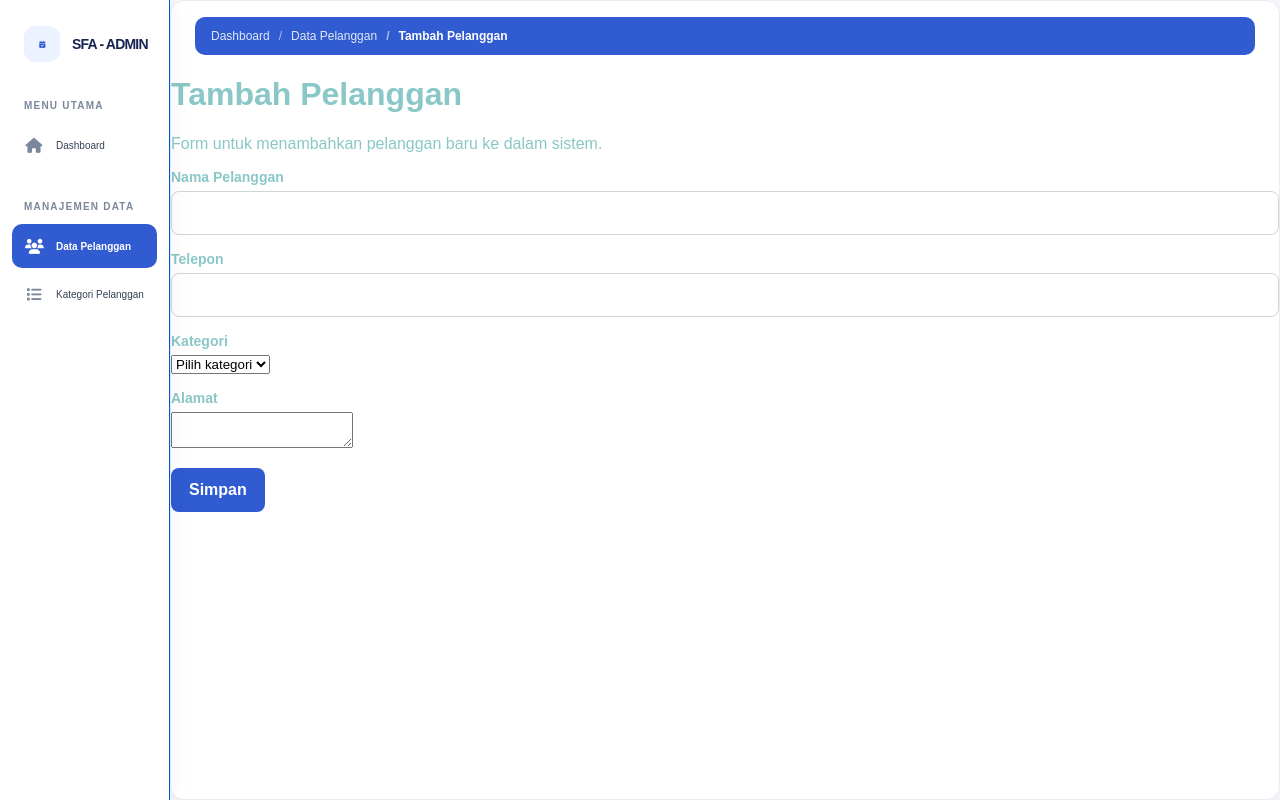
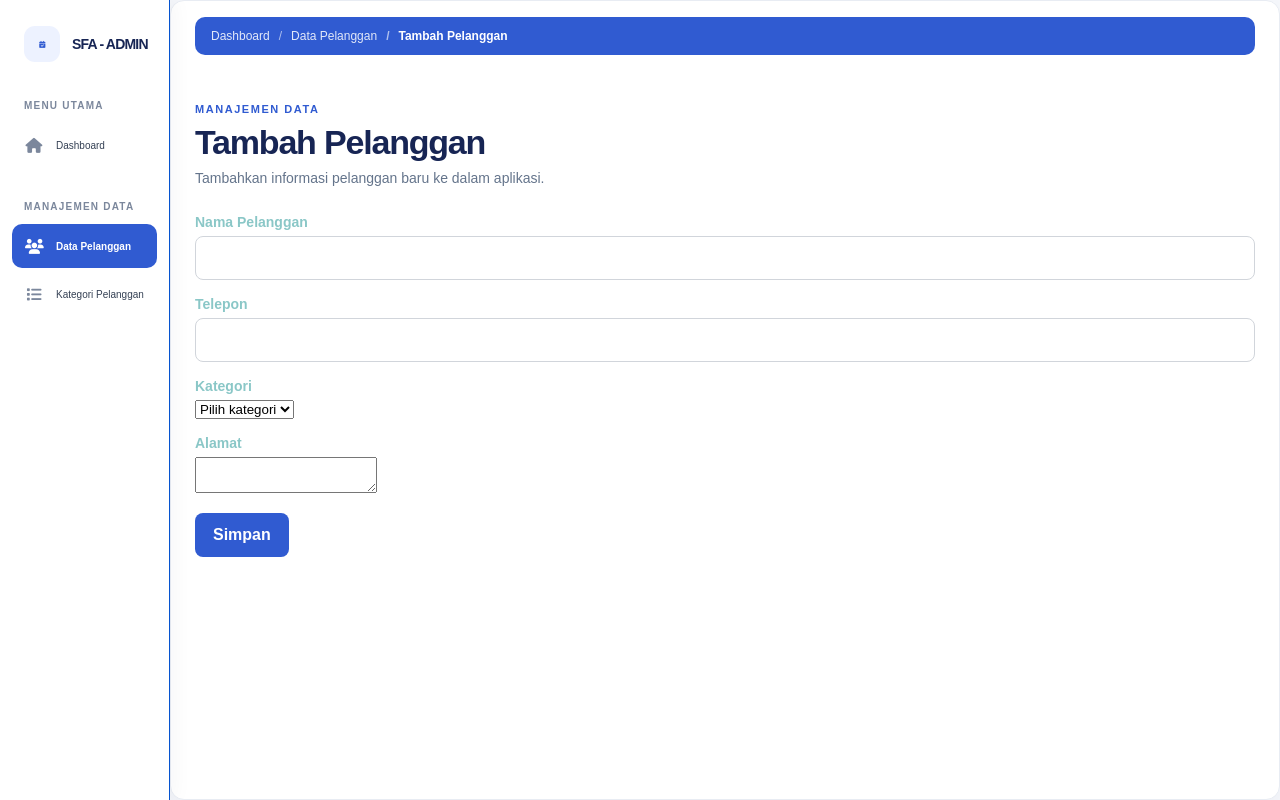
Before and after one commit to asddd7/office, a Laravel app: page /admin/customer/create in a window 1280 px wide. Run offline with Laravel 12, Linux system fonts and the light colour scheme; a user stored in the database is signed in; data comes from the database, SQL or seed files in the repository; data that the repository does not hold is empty; style sheets or scripts are compiled from the project's sources; some web fonts are replaced.

Commit message:
Refactor customer creation form layout: update header structure and descriptions for improved clarity

```diff
--- a/resources/views/admin/customer/create.blade.php
+++ b/resources/views/admin/customer/create.blade.php
@@ -3,11 +3,14 @@
 @section('title', 'Customer - SFA App')
 
 @section('content')
-<div class="content-header">
-    <h1 class="content-title">Tambah Pelanggan</h1>
-    <p class="content-description">Form untuk menambahkan pelanggan baru ke dalam sistem.</p>
-</div>
-<div class="content-body">
+<div class="customer-page">
+    <header class="customer-page-header">
+        <div>
+            <p class="customer-eyebrow">MANAJEMEN DATA</p>
+            <h1>Tambah Pelanggan</h1>
+            <p class="customer-page-description">Tambahkan informasi pelanggan baru ke dalam aplikasi.</p>
+        </div>
+    </header>
     <form action="{{ route('admin.customer.store') }}" method="POST" class="customer-form">
         @csrf
         <div class="form-group">
```
